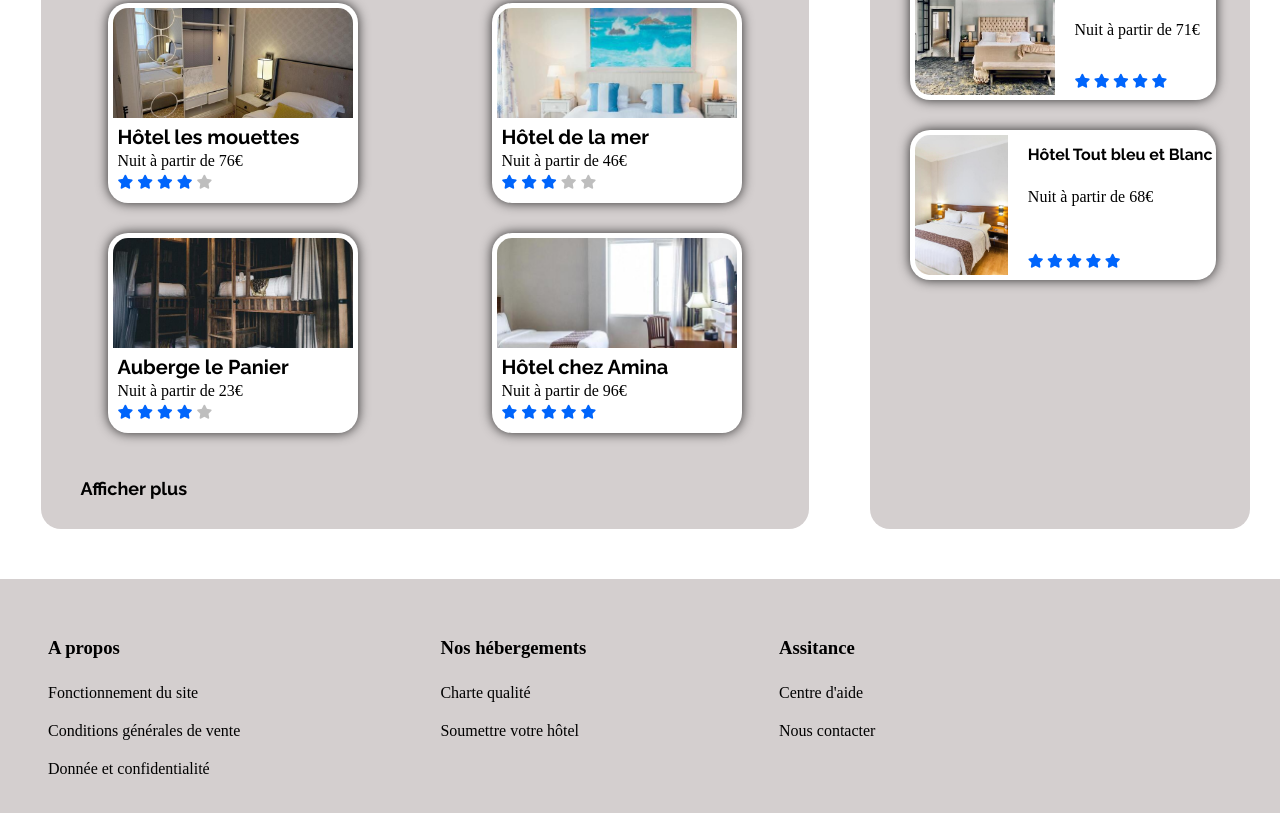
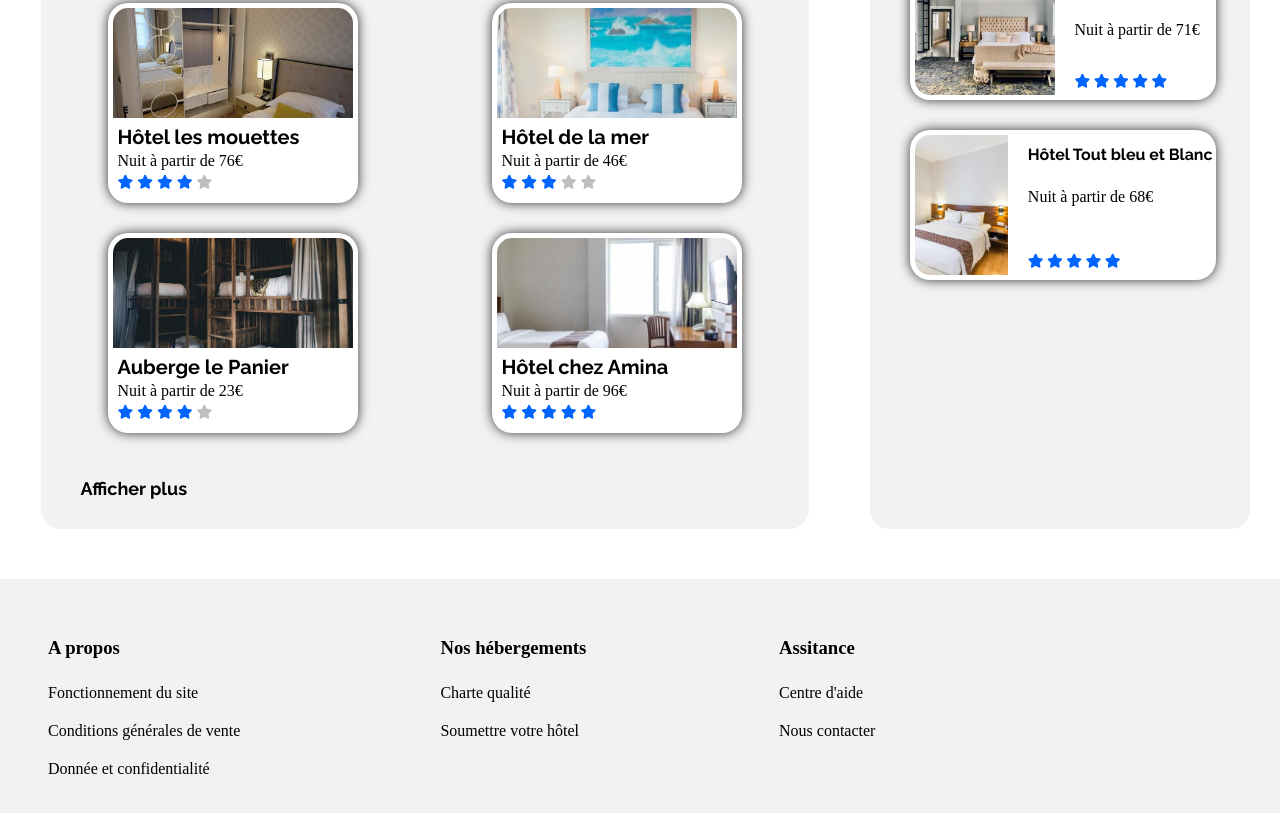
Before and after one commit to reda-madjoub/RedaMadjoub_2_20112020, a plain HTML site: page index.html in a window 1280 px wide. Shown: the part 711-1524 px from the top of the page. Drawn offline with Linux system fonts and the light colour scheme; a web font is replaced by a local one.

Commit message:
Changement background color d4cfcf -> f2f2f2

```diff
--- a/style.css
+++ b/style.css
@@ -262,7 +262,7 @@ header nav a {
 .hebergement-section {
     order: 1;
     width: 60%;
-    background-color: #d4cfcf;
+    background-color: #f2f2f2;
     display: flex;
     flex-flow: column nowrap;
     justify-content: space-around;
@@ -325,7 +325,7 @@ header nav a {
     font-size: 18px;
     color: #000000;
     margin: 30px;
-    background-color: #d4cfcf;
+    background-color: #f2f2f2;
     width: fit-content;
     padding-left: 10px;
     font-family: Raleway-bold;
@@ -384,7 +384,7 @@ header nav a {
 
 aside {
     order:2;
-    background-color: #d4cfcf;
+    background-color: #f2f2f2;
     border-radius: 20px;
     max-width: 480px;
     padding: 20px 20px 0px 20px;
@@ -784,7 +784,7 @@ aside {
 footer {
     padding: 0px;
     margin: 0;
-    background-color: #d4cfcf;
+    background-color: #f2f2f2;
     padding: 3em;
     width: 100%;
 
```
